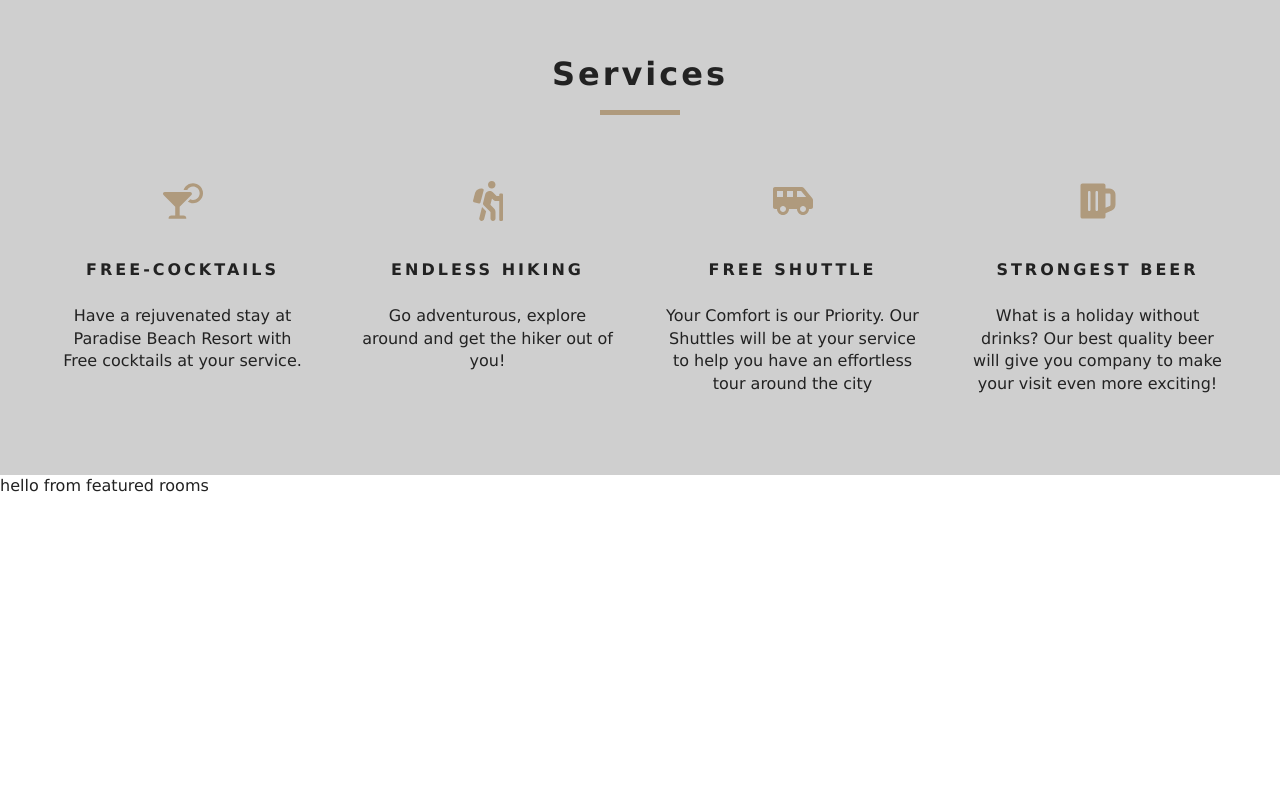
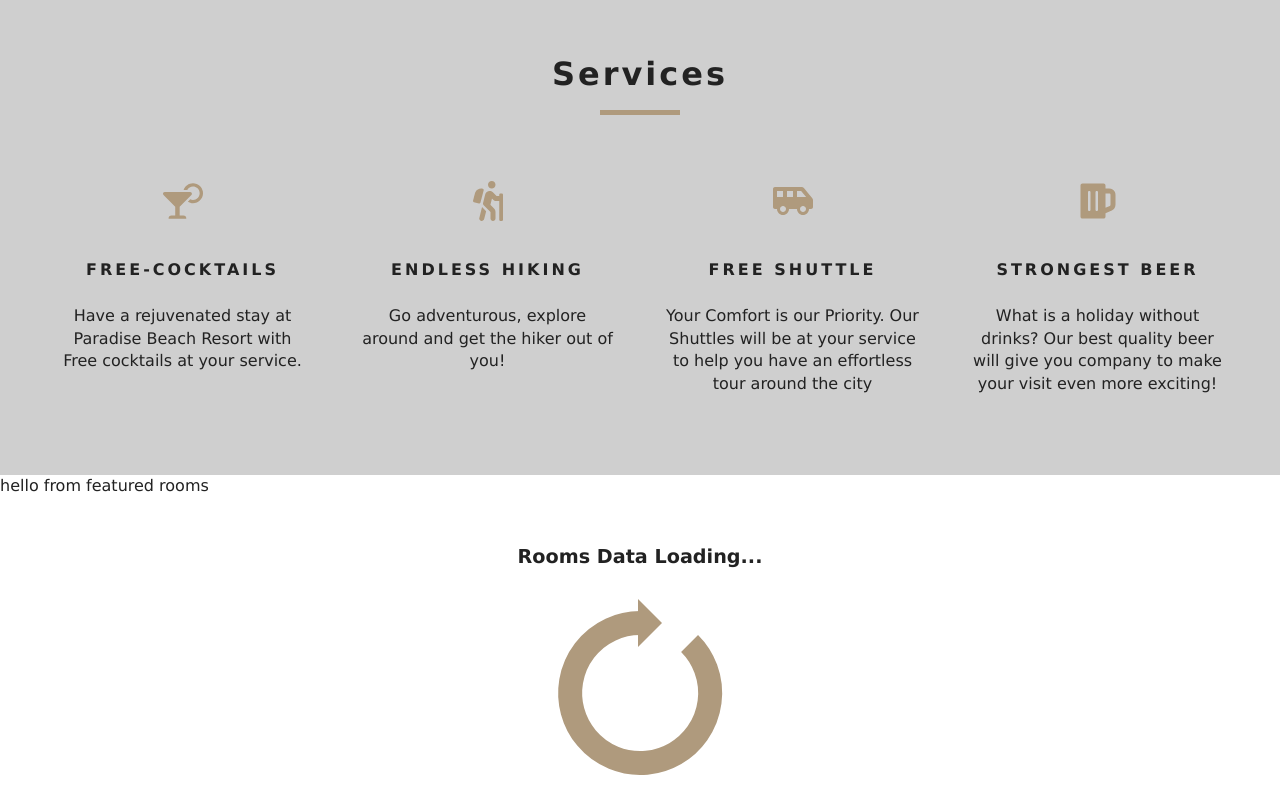
Before and after one commit to saloni0104/Beach-resort, a React (Create React App) app: page / in a window 1280 px wide. Shown: the part 826-1626 px from the top of the page. Before the commit the page ends 1323 px from the top, so only its background shows below. Built offline with nearby package versions, Linux system fonts and the light colour scheme.

Commit message:
Loading element added

```diff
--- a/src/components/FeaturedRooms.js
+++ b/src/components/FeaturedRooms.js
@@ -1,5 +1,6 @@
 import React, { Component } from 'react';
 import {RoomContext} from '../context';
+import Loading from "./Loading";
 
 export default class FeaturedRooms extends Component {
     static contextType = RoomContext
@@ -10,6 +11,7 @@
         return (
             <div>
                 hello from featured rooms
+                <Loading />
             </div>
         )
     }
--- /dev/null
+++ b/src/components/Loading.js
@@ -0,0 +1,11 @@
+import React from 'react';
+import loadingGif from '../images/gif/loading-arrow.gif';
+
+export default function Loading() {
+    return (
+        <div className="loading">
+            <h4>Rooms data loading...</h4>
+            <img src={loadingGif} alt="Loading" />
+        </div>
+    )
+}
```
